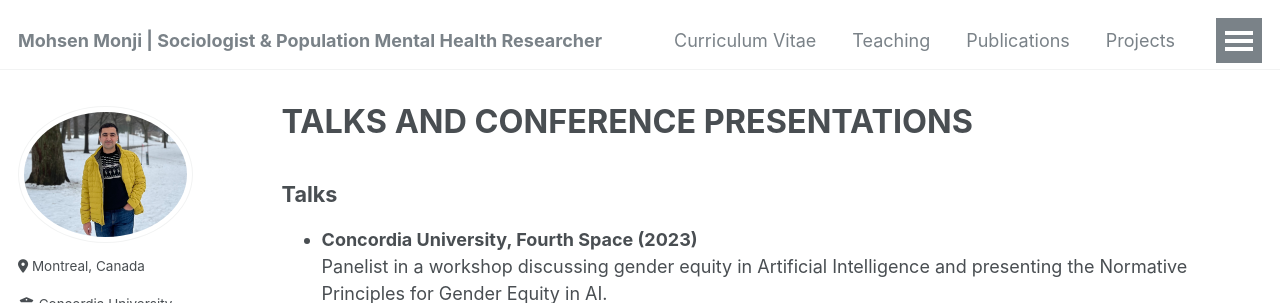
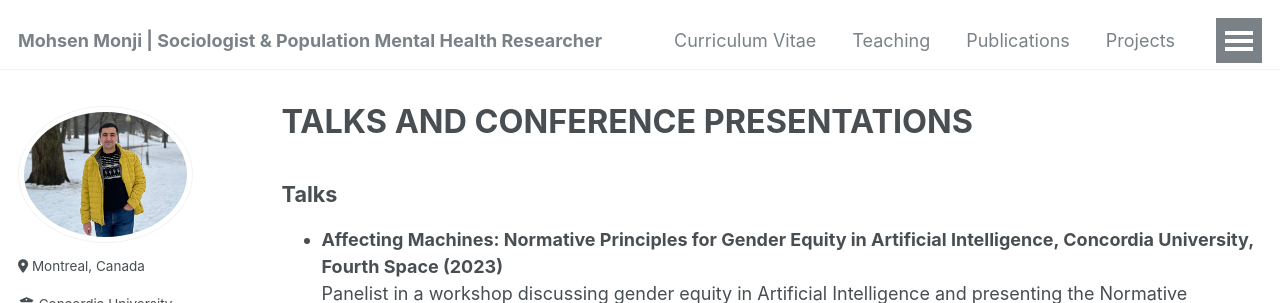
Before and after one commit to Mohsnmonji/mohsnmonji.github.io, a Jekyll site: the page built from _pages/talks.html, in a window 1280 px wide and 900 px high, cut to the strip 0-303 px from the top of the window. Built offline with Jekyll 4.4.1, drawn with Linux system fonts in a browser that asks for light colours.

Commit message:
Update talks.html

```diff
--- a/_pages/talks.html
+++ b/_pages/talks.html
@@ -8,7 +8,7 @@ author_profile: true
 <h3>Talks</h3>
 <ul>
   <li>
-    <strong>Concordia University, Fourth Space (2023)</strong><br>
+    <strong>Affecting Machines: Normative Principles for Gender Equity in Artificial Intelligence, Concordia University, Fourth Space (2023)</strong><br>
     Panelist in a workshop discussing gender equity in Artificial Intelligence and presenting the Normative Principles for Gender Equity in AI.
     <br>
     <div style="text-align: center;">
```
